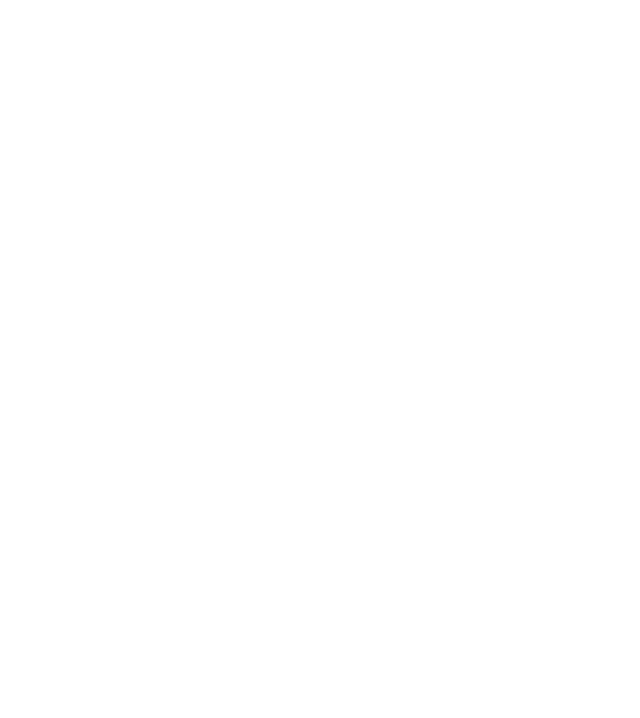
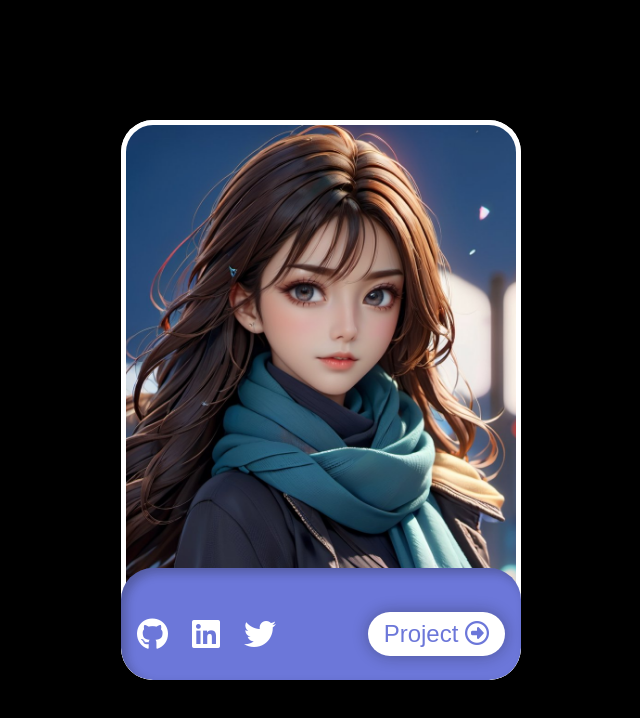
Before and after one commit to Mahfujul-Sagor/Profile-Card, a plain HTML site: page index.html in a window 1280 px wide. Shown: the whole page, without its empty margins (319-959 px from the left). Drawn offline with Linux system fonts and the light colour scheme.

Commit message:
nothing just made this

```diff
--- a/index.html
+++ b/index.html
@@ -4,11 +4,29 @@
   <meta charset="UTF-8">
   <meta name="viewport" content="width=device-width, initial-scale=1.0">
   <title>Profile Card</title>
+  <link rel="stylesheet" href="https://cdnjs.cloudflare.com/ajax/libs/font-awesome/6.5.1/css/all.min.css" integrity="sha512-DTOQO9RWCH3ppGqcWaEA1BIZOC6xxalwEsw9c2QQeAIftl+Vegovlnee1c9QX4TctnWMn13TZye+giMm8e2LwA==" crossorigin="anonymous" referrerpolicy="no-referrer" />
+  <link rel="stylesheet" href="/style.css">
 </head>
 <body>
   <div class="container">
-    <img src="">
-    <div></div>
+    <div class="profile-pic">
+      <img src="/headshot.jpg">
+    </div>
+    <div class="details">
+      <div class="content">
+        <h2>Hello</h2>
+        <p class="tag">Web dev</p>
+        <p class="about">Lorem ipsum dolor sit amet consectetur adipisicing elit. Quis aperiam nostrum exercitationem commodi, quae deleniti, iste, minus natus velit rem facilis voluptatibus enim eligendi ab reiciendis saepe illo accusantium praesentium?</p>
+      </div>
+      <div class="buttons">
+        <div class="socials">
+          <i class="fa-brands fa-github"></i>
+          <i class="fa-brands fa-linkedin"></i>
+          <i class="fa-brands fa-twitter"></i>
+        </div>
+        <a href="#" class="link">Project <i class="fa-regular fa-circle-right"></i></a>
+      </div>
+    </div>
   </div>
 </body>
 </html>
--- a/style.css
+++ b/style.css
@@ -0,0 +1,174 @@
+* {
+  margin: 0;
+  padding: 0;
+  box-sizing: border-box;
+  font-family: sans-serif;
+}
+
+:root {
+  --primary-color: #6c77d9;
+  --hover-color: #A0C4FF;
+}
+
+body {
+  background-color: black;
+  display: flex;
+  justify-content: center;
+  align-items: center;
+  min-height: 100vh;
+}
+
+.container {
+  background: #fff;
+  width: 25rem;
+  min-height: 35rem;
+  border-radius: 2rem;
+  position: relative;
+  transition: 0.5 ease-in-out;
+  overflow: hidden;
+}
+
+.profile-pic {
+  position: absolute;
+  width: 100%;
+  height: 100%;
+  top: 0;
+  left: 0;
+  border-radius: 2rem;
+  z-index: 1;
+  border: 5px solid #fff;
+  overflow: hidden;
+  transition: 0.5s ease-in-out;
+}
+
+.profile-pic img {
+  width: 100%;
+  height: 100%;
+  object-fit: cover;
+  position: relative;
+  top: 0;
+  transition: 0.5s ease-in-out;
+}
+
+.container:hover .profile-pic {
+  width: 10rem;
+  height: 10rem;
+  top: 1rem;
+  left: 1rem;
+  border: 5px solid var(--primary-color);
+  border-radius: 50%;
+  z-index: 3;
+  box-shadow: 0 0 1rem #1115;
+  transition: 0.5s ease-in-out;
+}
+
+.container:hover .profile-pic img {
+  transform: scale(1.5);
+  top: 1rem;
+  transition: 0.5s ease-in-out;
+}
+
+.details {
+  position: absolute;
+  top: 0.5rem;
+  bottom: 0;
+  left: 0;
+  z-index: 2;
+  top: 80%;
+  background: var(--primary-color);
+  color: #fff;
+  border-radius: 2rem;
+  overflow: hidden;
+  box-shadow: inset 5px 5px 10px #1114;
+  transition: 0.5s ease-in-out;
+}
+
+.container:hover .details {
+  top: 20%;
+  border-radius: 5rem 1.5rem 1.5rem 1.5rem;
+  transition: 0.5s ease-in-out 0.2s;
+}
+
+.content {
+  /* position: relative; */
+  top: -18rem;
+  left: 2rem;
+  opacity: 0;
+  transition: 0.5s ease-in-out;
+}
+
+.container:hover .content {
+  top: 1rem;
+  opacity: 1;
+  transition: 0.5s ease-in-out 0.5s ,
+  opacity 0.5s ease-in-out 0.5s;
+}
+
+.content h2 {
+  margin-top: 2rem;
+  margin-left: 16rem;
+  font-size: 2.5rem;
+  font-weight: bold;
+}
+
+.content .tag {
+  margin-left: 16rem;
+  font-size: 1rem;
+  font-weight: 500;
+  letter-spacing: 1px;
+}
+
+.about {
+  font-size: 1rem;
+  margin: 5rem auto;
+  width: 80%;
+}
+
+.content .about {
+  font-size: 0.8rem;
+  margin-top: 5rem;
+  padding: 1rem;
+  width: 80%;
+}
+
+.buttons {
+  position: absolute;
+  bottom: 1.5rem;
+  width: 100%;
+  padding: 0 1rem;
+  font-size: 2rem;
+  display: flex;
+  justify-content: space-between;
+  align-items: center;
+
+}
+
+.buttons .socials {
+  display: flex;
+  gap: 1.5rem;
+}
+
+.buttons .socials i {
+  cursor: pointer;
+}
+
+.buttons .socials i:hover {
+  color: var(--hover-color);
+  transform: scale(1.05);
+  transition: 0.2s ease-in-out;
+}
+
+.buttons .link {
+  text-decoration: none;
+  color: var(--primary-color);
+  background: #fff;
+  padding: 0.5rem 1rem;
+  border-radius: 2rem;
+  font-size: 1.5rem;
+  box-shadow: 0 0 1rem #1115;
+}
+
+.buttons .link:hover {
+  transform: scale(1.05);
+  transition: 0.2s ease-in-out;
+}
```
